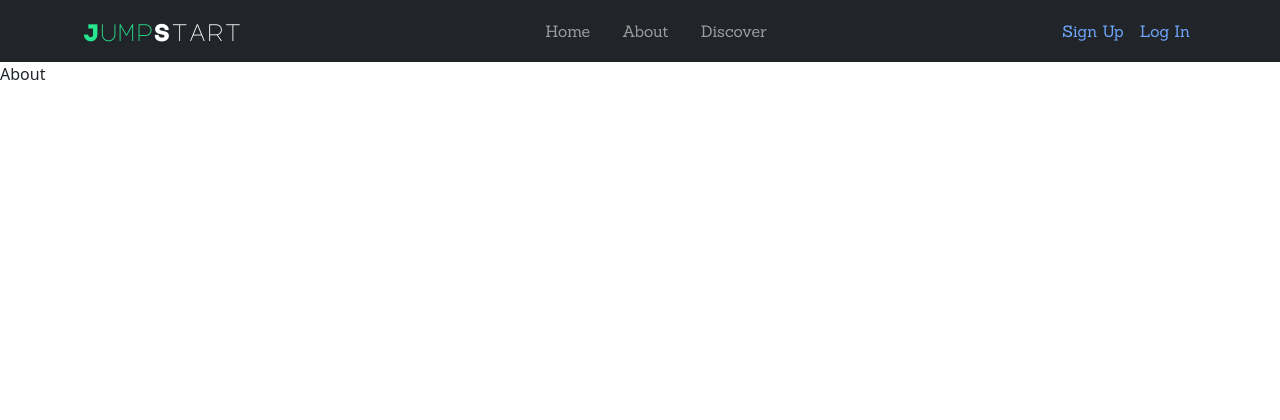
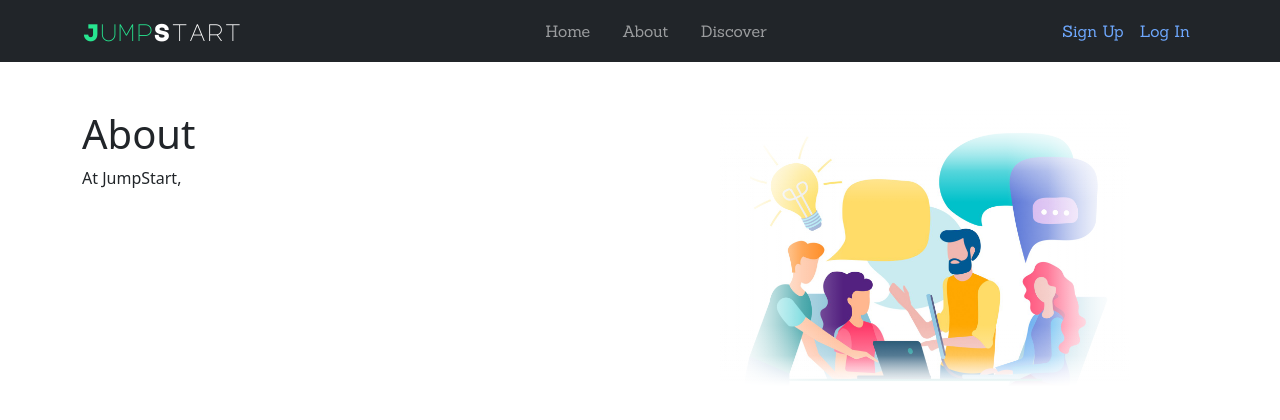
Before and after one commit to HarshaExplorer/JumpStart, a React (Create React App) app: page /about in a window 1280 px wide. Shown: the top 420 px of the page. Built offline with nearby package versions, Linux system fonts and the light colour scheme.

Commit message:
began creation of about page

```diff
--- a/package.json
+++ b/package.json
@@ -13,7 +13,7 @@
     "react-bootstrap": "^2.10.2",
     "react-dom": "^18.2.0",
     "react-router-dom": "^6.22.3",
-    "react-scripts": "5.0.1",
+    "react-scripts": "^5.0.1",
     "web-vitals": "^2.1.4"
   },
   "scripts": {
--- /dev/null
+++ b/src/routes/About.css
@@ -0,0 +1,21 @@
+.image-container {
+    position: relative;
+    width: 75%;
+    margin: 0 auto;
+  }
+
+  .image-container::after {
+    content: "";
+    display: block;
+    position: absolute;
+    top: 0;
+    bottom: 0;
+    left: 0;
+    right: 0;
+    background:
+        linear-gradient(to top, rgba(255,255,255,1) 10%,rgba(255,255,255,0) 20%,rgba(255,255,255,0) 70%,rgba(255,255,255,1) 100%),
+        linear-gradient(to bottom, rgba(255,255,255,1) 0%,rgba(255,255,255,0) 20%,rgba(255,255,255,0) 70%,rgba(255,255,255,1) 100%),
+        linear-gradient(to left, rgba(255,255,255,1) 0%,rgba(255,255,255,0) 20%,rgba(255,255,255,0) 70%,rgba(255,255,255,1) 100%),
+        linear-gradient(to right, rgba(255,255,255,1) 0%,rgba(255,255,255,0) 20%,rgba(255,255,255,0) 70%,rgba(255,255,255,1) 100%);
+    pointer-events: none;
+  }
--- a/src/routes/About.jsx
+++ b/src/routes/About.jsx
@@ -1,8 +1,24 @@
 import React from 'react'
+import {Carousel, Card, Button, Image} from 'react-bootstrap'
+import {Container, Row, Col} from 'react-bootstrap'
+import aboutHeader from '../assets/images/about-page-header-img.jpeg'
+import './About.css'
 
 const About = () => {
   return (
-    <div>About</div>
+    <Container>
+      <Row className='mt-5'>
+        <Col>
+        <h1>About</h1>
+        <p>At JumpStart, </p>
+        </Col>
+        <Col className='d-flex justify-content-center'>
+          <div className='image-container'>
+            <Image src={aboutHeader} fluid />
+          </div>
+        </Col>
+      </Row>
+    </Container>
   )
 }
 
```
Also changed, not shown: src/assets/images/about-page-header-img.jpeg (added), 1 other file (tests, documents, lock files or other folders).
